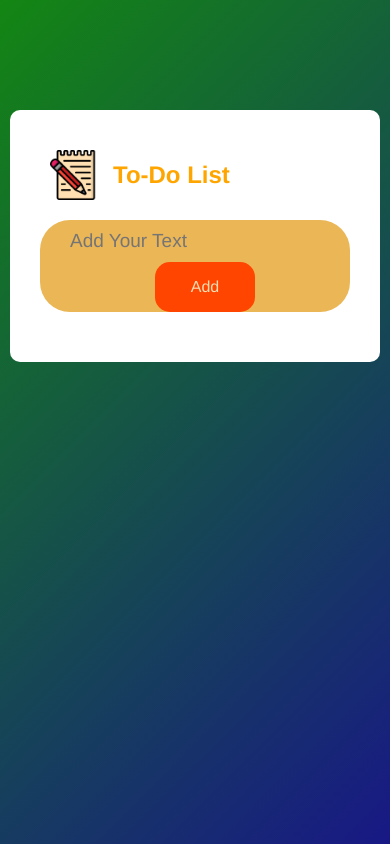
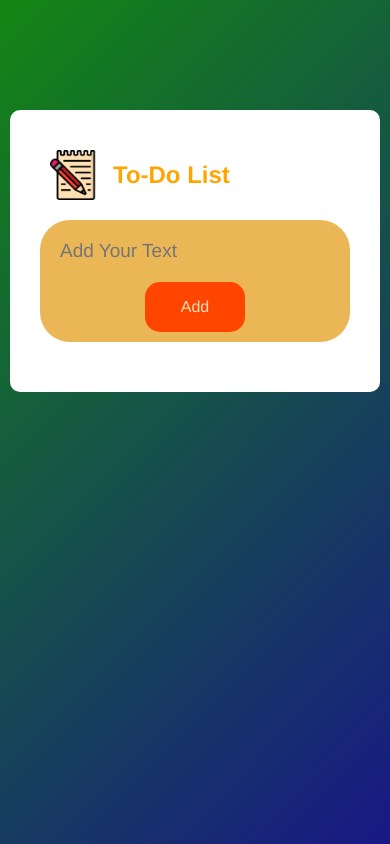
Before and after one commit to Jeffkolin7/ToDoProject, a plain HTML site: page index.html in a window 390 px wide. Drawn offline with Linux system fonts and the light colour scheme.

Commit message:
fix the button responsive

```diff
--- a/style.css
+++ b/style.css
@@ -55,9 +55,27 @@
    outline: none;
    background: transparent;
    padding: 10px;
+   overflow: hidden;
    font-weight: 15px;
    font-size: 19px;
  }
+
+ @media (max-width: 390px) {
+  .row {
+    flex-direction: column;
+    align-items: center;
+    padding: 10px;
+  }
+
+  input {
+    width: 100%;
+    margin-bottom: 10px;
+  }
+
+  button {
+    width: 100%;
+  }
+}
 
  button {
    border: none;
```
